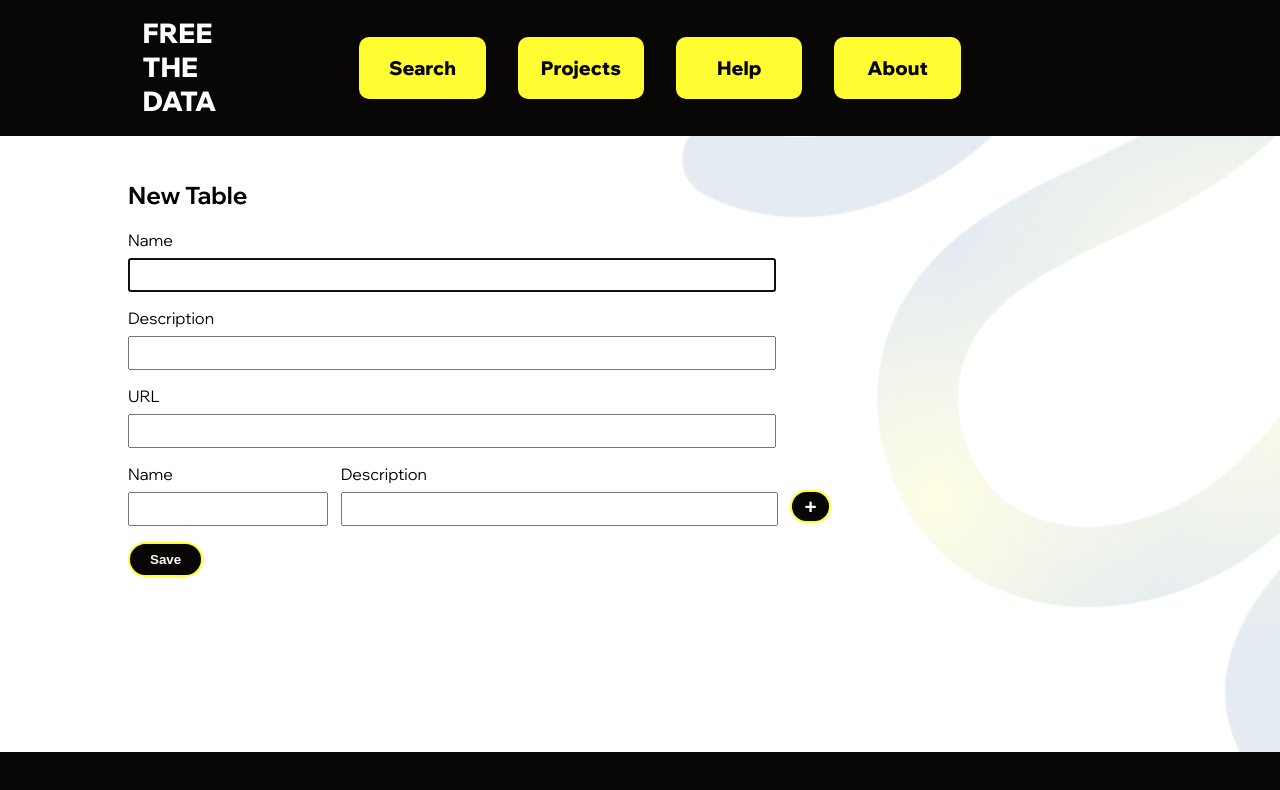
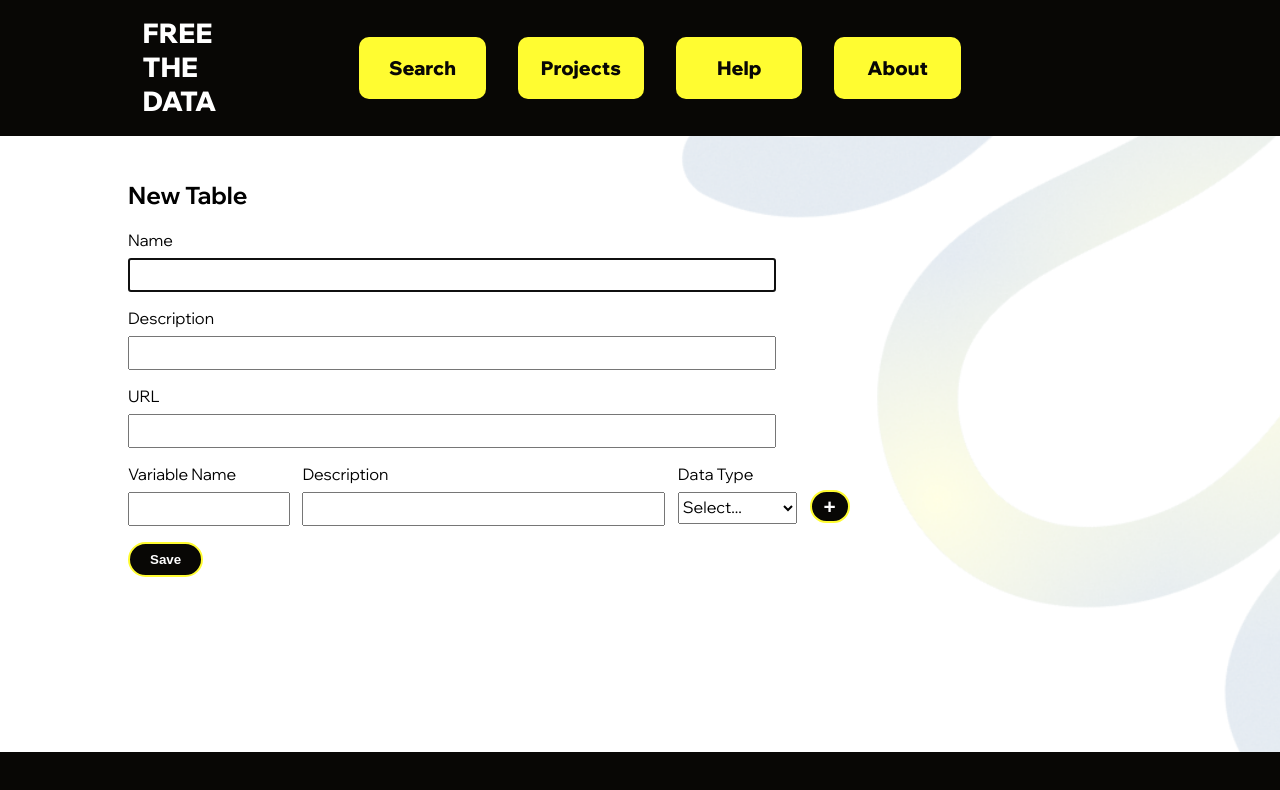
Before and after one commit to yelenacox/vocab-management, a React (Vite) app: page /addTable in a window 1280 px wide. Shown: the top 790 px of the page. Built offline with nearby package versions, Linux system fonts and the light colour scheme; the HTML template or start-up script is replaced by a standard one; a web font is replaced by a local one.

Commit message:
added logic for data types when creating new table

```diff
--- a/src/App.jsx
+++ b/src/App.jsx
@@ -26,6 +26,7 @@ function App() {
   const [codeId, setCodeId] = useState(0);
   const [variableId, setVariableId] = useState(0);
   const [table, setTable] = useState(initialTable);
+  const [terminologies, setTerminologies] = useState([]);
 
   const [terminology, setTerminology] = useState(initialTerminology);
   const [tables, setTables] = useState([]);
@@ -94,6 +95,8 @@ function App() {
         terminology,
         setTerminology,
         initialTerminology,
+        terminologies,
+        setTerminologies,
         codeId,
         setCodeId,
         updateTerminology,
--- a/src/components/Projects/Tables/AddTable.jsx
+++ b/src/components/Projects/Tables/AddTable.jsx
@@ -31,8 +31,8 @@ export const AddTable = () => {
     const variablesDTO = table.variables.map(variable => {
       variable.data_type === 'QUANTITY' || variable.data_type === 'INTEGER'
         ? {
-            name: variable.name,
-            description: variable.description,
+            name: variable.varName,
+            description: variable.varDescription,
             data_type: variable.data_type,
             min: variable.min,
             max: variable.max,
@@ -40,16 +40,16 @@ export const AddTable = () => {
           }
         : variable.data_type === 'ENUMERATION'
         ? {
-            name: variable.name,
-            description: variable.description,
+            name: variable.varName,
+            description: variable.varDescription,
             data_type: variable.data_type,
             enumerations: {
               reference: variable.reference,
             },
           }
         : {
-            name: variable.name,
-            description: variable.description,
+            name: variable.varName,
+            description: variable.varDescription,
             data_type: variable.data_type,
           };
     });
--- a/src/components/Projects/Tables/AdditionalVariableInput.jsx
+++ b/src/components/Projects/Tables/AdditionalVariableInput.jsx
@@ -1,39 +1,64 @@
-import { useContext, useState } from 'react';
+import { useContext, useEffect, useState } from 'react';
 import { myContext } from '../../../App';
+import './AdditionalVariableInputs.scss';
 
-export const AdditionalVariableInput = ({ variable }) => {
-  const { table, setTable, handleVariableAdd } = useContext(myContext);
+export const AdditionalVariableInput = variable => {
+  const {
+    vocabUrl,
+    table,
+    setTable,
+    handleVariableAdd,
+    terminologies,
+    setTerminologies,
+  } = useContext(myContext);
   const [thisVariable, setThisVariable] = useState(variable);
+  console.log('PROPS: ', variable);
 
-  //   useEffect(() => {
-  //     let variableIndex;
-  //     table.variables.forEach((variable, index) => {
-  //       // console.log('THIS CODE ID: ', code.id === props.code.id);
-  //       if (variable.id === thisVariable.id) {
-  //         // console.log('FOUND IT', index);
-  //         variableIndex = index;
-  //       }
-  //     });
-  //     // console.log('EXISTING CODE INDEX:', codeIndex);
-  //     let newTable = table;
-  //     newTable.variables[variableIndex] = thisVariable;
-  //     setTable(newTable);
-  //   }, [thisVariable]);
-  //   // console.log('THISCODE ', thisCode);
+  useEffect(() => {
+    let variableIndex;
+    table.variables.forEach((v, index) => {
+      console.log('THIS CODE ID: ', v.id === thisVariable.id);
+      if (v.id === thisVariable.id) {
+        console.log('FOUND IT', index);
+        variableIndex = index;
+      }
+    });
+    console.log('EXISTING CODE INDEX:', variableIndex);
+    let newTable = table;
+    newTable.variables[variableIndex] = thisVariable;
+    setTable(newTable);
+  }, [thisVariable]);
+  console.log('THISCODE ', thisVariable);
+
+  useEffect(() => {
+    thisVariable.data_type === 'ENUMERATION' ? getTerminologies() : '';
+  }, [thisVariable.data_type]);
+
+  const getTerminologies = () => {
+    fetch(`${vocabUrl}/Terminology`, {
+      method: 'GET',
+      headers: {
+        'Content-Type': 'application/json',
+      },
+    })
+      .then(res => res.json())
+      .then(data => setTerminologies(data));
+  };
 
   return (
     <>
+      <div>
         <div className="additional_code_container">
           <div className="code form_wrapper">
             <label className="input_label" htmlFor="variable_name">
-            Name
+              Variable Name
             </label>
             <input
               required
-            id="name"
-            className="add_code_input"
+              id="variable_name"
+              className="add_variable_input"
               type="text"
-            value={table.name}
+              value={table.varName}
               onChange={evt => {
                 setThisVariable({
                   ...thisVariable,
@@ -42,16 +67,16 @@ export const AdditionalVariableInput = ({ variable }) => {
               }}
             />
           </div>
-        <div className="code_description form_wrapper">
+          <div className="variable_description form_wrapper">
             <label className="input_label" htmlFor="variable_description">
               Description
             </label>
             <input
               required
               id="variable_description"
-            className="code_display_input"
+              className="variable_display_input"
               type="text"
-            value={table.description}
+              value={table.varDescription}
               onChange={evt => {
                 setThisVariable({
                   ...thisVariable,
@@ -60,6 +85,27 @@ export const AdditionalVariableInput = ({ variable }) => {
               }}
             />
           </div>
+          <div className="data_type form_wrapper">
+            <label className="input_label" htmlFor="variable_data_type">
+              Data Type
+            </label>
+            <select
+              className="data_type_select"
+              value={table.data_type}
+              onChange={evt => {
+                setThisVariable({
+                  ...thisVariable,
+                  data_type: evt.target.value,
+                });
+              }}
+            >
+              <option value="0">Select...</option>
+              <option value="STRING">String</option>
+              <option value="INTEGER">Integer</option>
+              <option value="QUANTITY">Quantity</option>
+              <option value="ENUMERATION">Enumeration</option>
+            </select>
+          </div>
           <div className="code_button_wrapper">
             <div className="above_btn"></div>
             <button className="manage_code_button" onClick={handleVariableAdd}>
@@ -67,6 +113,97 @@ export const AdditionalVariableInput = ({ variable }) => {
             </button>
           </div>
         </div>
+        <div className="data_type_inputs">
+          {thisVariable.data_type === 'INTEGER' ||
+          thisVariable.data_type === 'QUANTITY' ? (
+            <>
+              <div className="code form_wrapper">
+                <label className="input_label" htmlFor="variable_min">
+                  Min
+                </label>
+                <input
+                  id="variable_min"
+                  className="add_code_input"
+                  type="text"
+                  value={table.min}
+                  onChange={evt => {
+                    setThisVariable({
+                      ...thisVariable,
+                      min: evt.target.value,
+                    });
+                  }}
+                />
+              </div>
+              <div className="code form_wrapper">
+                <label className="input_label" htmlFor="variable_max">
+                  Max
+                </label>
+                <input
+                  id="variable_max"
+                  className="add_code_input"
+                  type="text"
+                  value={table.max}
+                  onChange={evt => {
+                    setThisVariable({
+                      ...thisVariable,
+                      max: evt.target.value,
+                    });
+                  }}
+                />
+              </div>
+              <div className="code form_wrapper">
+                <label className="input_label" htmlFor="variable_units">
+                  Units
+                </label>
+                <input
+                  id="variable_units"
+                  className="add_code_input"
+                  type="text"
+                  value={table.units}
+                  onChange={evt => {
+                    setThisVariable({
+                      ...thisVariable,
+                      units: evt.target.value,
+                    });
+                  }}
+                />
+              </div>
+            </>
+          ) : thisVariable.data_type === 'ENUMERATION' ? (
+            <>
+              {' '}
+              <div className="data_type form_wrapper">
+                <label className="input_label" htmlFor="variable_data_type">
+                  Terminology
+                </label>
+                <select
+                  className="data_type_select"
+                  value={table.enumerations?.reference}
+                  onChange={evt => {
+                    setThisVariable({
+                      ...thisVariable,
+                      enumerations: evt.target.value,
+                    });
+                  }}
+                >
+                  <option value="0">Select...</option>
+                  {terminologies.map(term => {
+                    return (
+                      <>
+                        <option value={`Terminology/${term.id}`}>
+                          {term.name}
+                        </option>
+                      </>
+                    );
+                  })}
+                </select>
+              </div>
+            </>
+          ) : (
+            ''
+          )}
+        </div>
+      </div>
     </>
   );
 };
--- /dev/null
+++ b/src/components/Projects/Tables/AdditionalVariableInputs.scss
@@ -0,0 +1,28 @@
+@import '../../Styling/Variables';
+
+.data_type_inputs {
+  display: flex;
+  flex-direction: row;
+}
+
+.add_variable_input,
+.variable_display_input {
+  @include input_field($margin: 1vh 1vw 0 0);
+}
+
+.add_variable_input {
+  width: 12vw;
+}
+
+.variable_display_input {
+  width: 27.7vw;
+}
+.data_type_select {
+  height: 4vh;
+  margin: 1vh 1vw 0 0;
+
+  font: {
+    size: 16px;
+    family: 'Wix Madefor Display', sans-serif;
+  }
+}
--- a/src/components/Projects/Terminologies/TerminologyList.jsx
+++ b/src/components/Projects/Terminologies/TerminologyList.jsx
@@ -6,8 +6,8 @@ import { Spinner } from '../../Manager/Spinner';
 import { DeleteTerminology } from './DeleteTerminology';
 
 export const TerminologyList = () => {
-  const [terminologies, setTerminologies] = useState([]);
-  const { loading, setLoading, vocabUrl } = useContext(myContext);
+  const { loading, setLoading, vocabUrl, terminologies, setTerminologies } =
+    useContext(myContext);
 
   const navigate = useNavigate();
 
```
Lines whose indentation alone changed are shown as unchanged.
